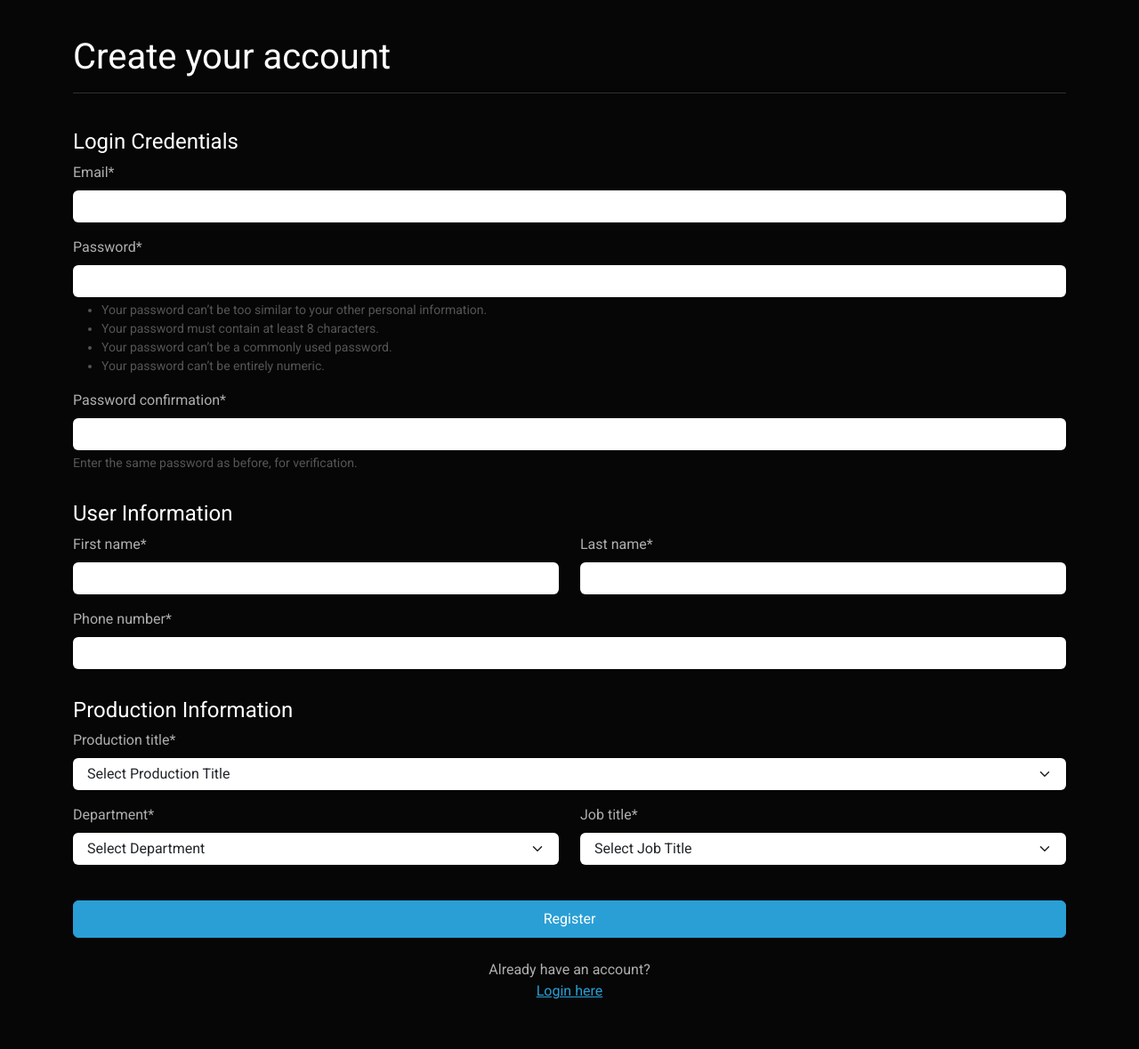
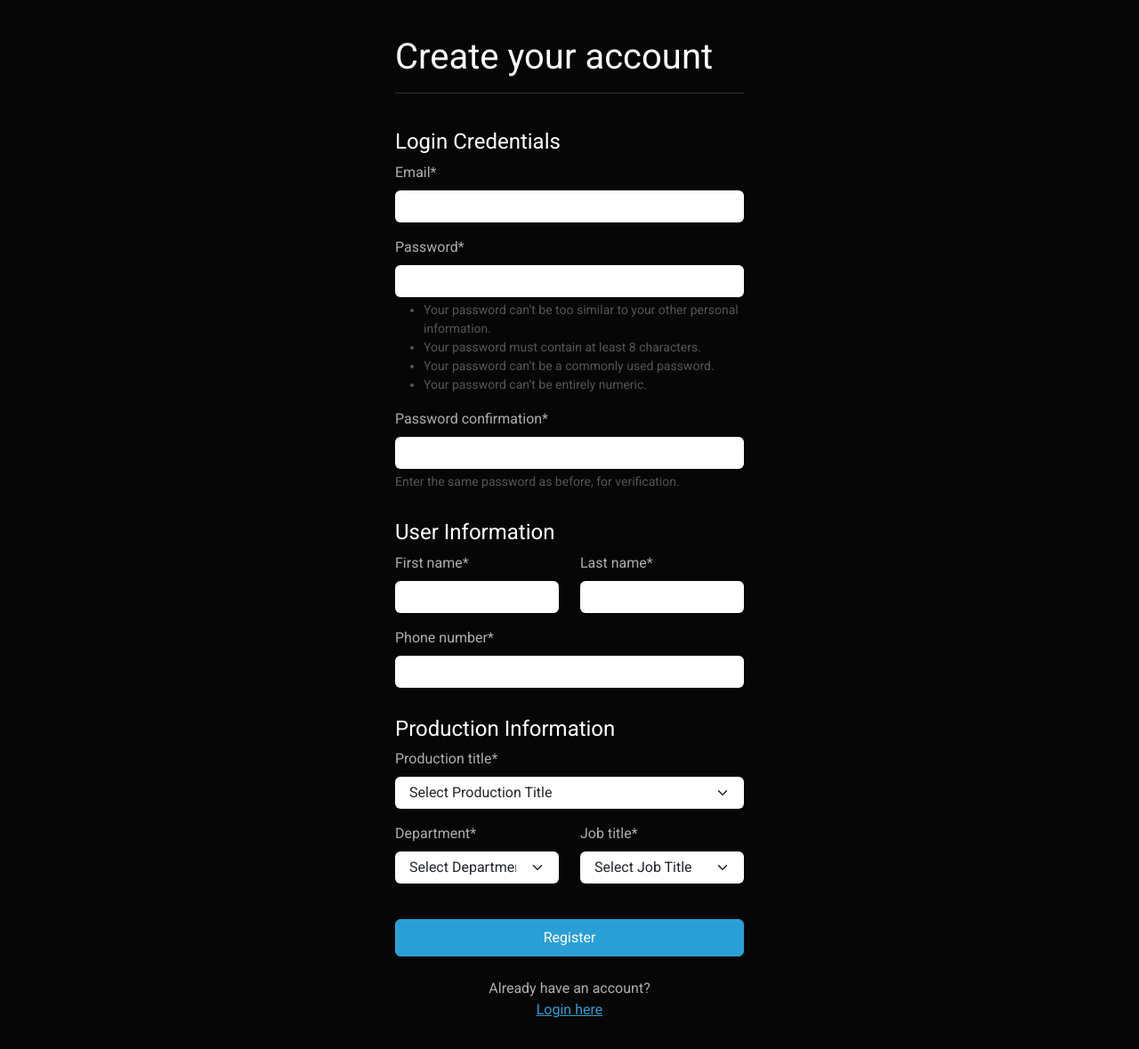
Before and after one commit to CIbarra310/on_the_day, a Django app: page /register in a window 1280 px wide. Shown: the part 58-1237 px from the top of the page at 89% size. Before the commit the page ends 1181 px from the top, so only its background shows below. Run offline with Django 5.2, Linux system fonts and the light colour scheme; data comes from the database, SQL or seed files in the repository; some libraries are stand-ins or nearby versions.

Commit message:
Form Width changes
adjustments to form widths

```diff
--- a/app/templates/app/login.html
+++ b/app/templates/app/login.html
@@ -4,7 +4,7 @@
 
 {% block content %}
     <main>
-        <div class="container shadow-md">
+        <div class="container shadow-md col-12 col-md-6 col-lg-6 col-xl-4">
             <h3>Log into your account</h3>
 
             <form method="POST" autocomplete="off" action="">
--- a/app/templates/app/new_run.html
+++ b/app/templates/app/new_run.html
@@ -4,7 +4,7 @@
 
 {% block content %}
     <main>
-        <div class="container shadow-md">
+        <div class="container shadow-md col-12 col-md-6 col-lg-6 col-xl-4">
             <h2 class="text-center">Create New Run</h2>
             <hr>
             <form method="POST" autocomplete="off" action="">
--- a/app/templates/app/register.html
+++ b/app/templates/app/register.html
@@ -4,7 +4,7 @@
 
 {% block content %}
     <main>
-        <div class="container shadow-md">
+        <div class="container shadow-md col-12 col-md-6 col-lg-6 col-xl-4">
             <h3>Create your account</h3>
             <hr>
             <form method="POST" autocomplete="off" action="">
```
